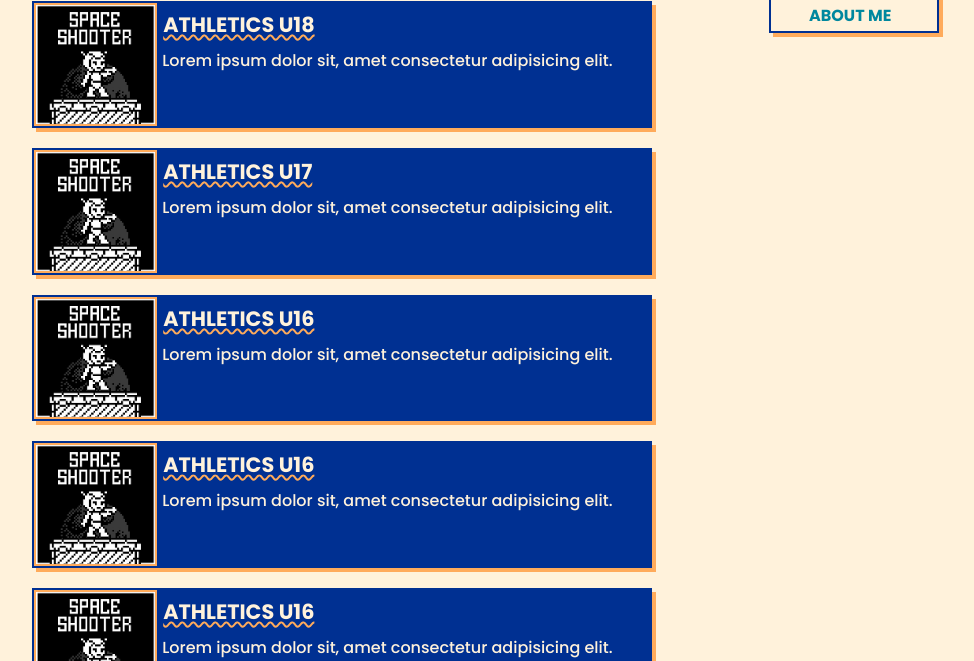
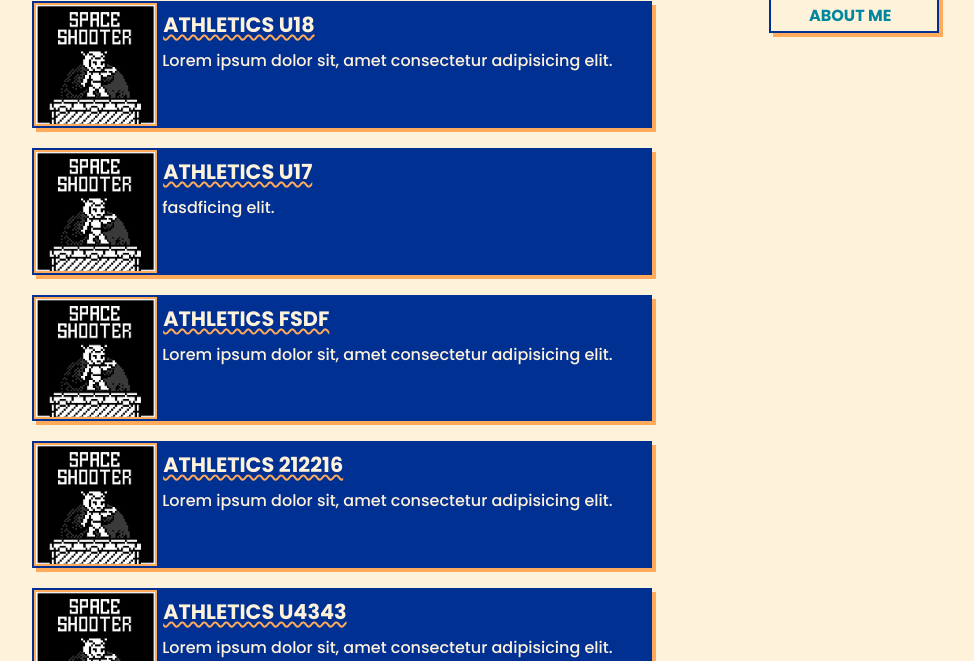
Before and after one commit to shakedblank/design-portfolio, a website with bundled scripts: page projects.html in a window 1280 px wide. Shown: the part 139-800 px from the top of the page, without its empty margins (298-1272 px from the left). Built offline with nearby package versions, Linux system fonts and the light colour scheme.

Commit message:
added dynamic project page changing

```diff
--- a/ProjectsPage.json
+++ b/ProjectsPage.json
@@ -1,7 +1,7 @@
 {
     "Projects": [
       {
-        "num":1,
+        "num":0,
         "src": "assets/randomimage.jpg",
         "innerTitle": "athletics u18",
         "innerP": "Lorem ipsum dolor sit, amet consectetur adipisicing elit.",
@@ -9,38 +9,42 @@
         "targetClass": "projects-section"
       },
       {
+        "num":1,
         "src": "assets/randomimage.jpg",
         "innerTitle": "athletics u17",
-        "innerP": "Lorem ipsum dolor sit, amet consectetur adipisicing elit.",
-        "newPage": "about.html",
+        "innerP": "fasdficing elit.",
+        "newPage": "project.html",
         "targetClass": "projects-section"
       },
       {
+        "num":2,
         "src": "assets/randomimage.jpg",
-        "innerTitle": "athletics u16",
+        "innerTitle": "athletics fsdf",
         "innerP": "Lorem ipsum dolor sit, amet consectetur adipisicing elit.",
-        "newPage": "about.html",
+        "newPage": "project.html",
+        "targetClass": "projects-section"
+      },
+      {"num":3,
+        "src": "assets/randomimage.jpg",
+        "innerTitle": "athletics 212216",
+        "innerP": "Lorem ipsum dolor sit, amet consectetur adipisicing elit.",
+        "newPage": "project.html",
         "targetClass": "projects-section"
       },
       {
+        "num":4,
         "src": "assets/randomimage.jpg",
-        "innerTitle": "athletics u16",
+        "innerTitle": "athletics u4343",
         "innerP": "Lorem ipsum dolor sit, amet consectetur adipisicing elit.",
-        "newPage": "about.html",
+        "newPage": "project.html",
         "targetClass": "projects-section"
       },
       {
+        "num":5,
         "src": "assets/randomimage.jpg",
-        "innerTitle": "athletics u16",
+        "innerTitle": "athletics 345",
         "innerP": "Lorem ipsum dolor sit, amet consectetur adipisicing elit.",
-        "newPage": "about.html",
-        "targetClass": "projects-section"
-      },
-      {
-        "src": "assets/randomimage.jpg",
-        "innerTitle": "athletics u16",
-        "innerP": "Lorem ipsum dolor sit, amet consectetur adipisicing elit.",
-        "newPage": "about.html",
+        "newPage": "project.html",
         "targetClass": "projects-section"
       }
     ]
```
Also changed, not shown: project.html (+2 -2 lines), singleProjectPage.js (+17 -0 lines).
